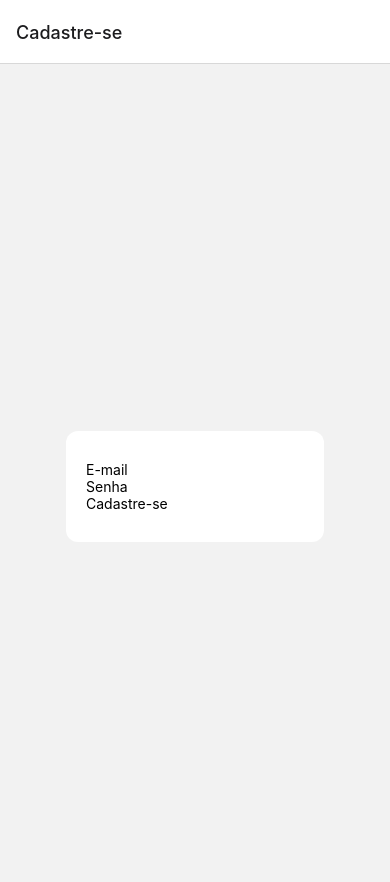
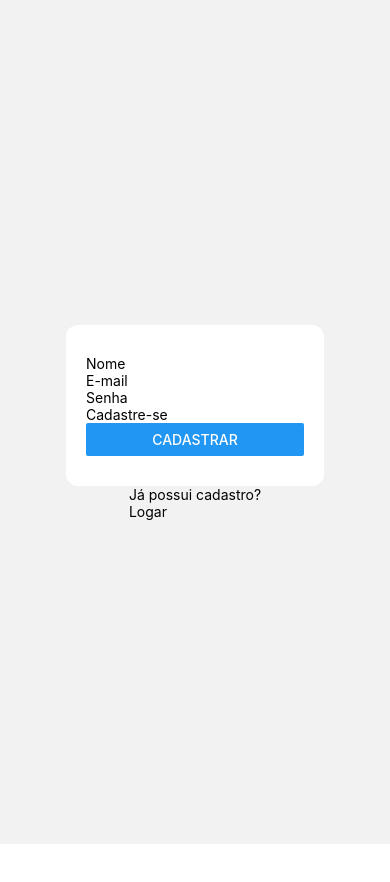
Before and after one commit to iancoel/rn-login, a React Native app: screen / in a window 390 px wide. Shown: the top 882 px of the page. After the commit the page ends 844 px from the top, so only its background shows below. Built offline with nearby package versions, Linux system fonts and the light colour scheme.

Commit message:
signup logic

```diff
--- /dev/null
+++ b/src/screens/dashboard/index.js
@@ -0,0 +1,10 @@
+import React from 'react';
+import {View, Text} from 'react-native';
+
+export default function Dash() {
+  return (
+    <View>
+      <Text>Dashboard</Text>
+    </View>
+  );
+}
--- a/src/screens/signin/index.js
+++ b/src/screens/signin/index.js
@@ -1,12 +1,91 @@
-import React from 'react';
-import {SafeAreaView, View, Text} from 'react-native';
+import React, {useState} from 'react';
+import {
+  StyleSheet,
+  Dimensions,
+  SafeAreaView,
+  View,
+  Text,
+  TextInput,
+  Button,
+  TouchableOpacity,
+  Alert,
+} from 'react-native';
+import {useNavigation} from '@react-navigation/native';
+
+import api from '../../services';
 
 export default function SignIn() {
+  const [user, setUser] = useState({});
+  const navigation = useNavigation();
+
+  const handleLogin = () => {
+    api
+      .post('session', user)
+      .then(r => {
+        Alert.success(r.data.token);
+        setTimeout(() => {
+          navigation.navigate('Dash');
+        }, 5000);
+      })
+      .catch(err => Alert.error(err))
+      .finally(() =>
+        setUser({
+          email: '',
+          password: '',
+        }),
+      );
+  };
+
+  const handleRegister = () => {
+    navigation.navigate('Cadastre-se');
+  };
+
   return (
     <SafeAreaView>
-      <View>
-        <Text>Logar</Text>
+      <View style={styles.default}>
+        <View style={styles.card}>
+          <Text style={styles.title}>Logar</Text>
+          <View>
+            <TextInput
+              placeholder="E-mail"
+              value={user.email}
+              onChangeText={e => setUser({...user, email: e})}
+            />
+            <TextInput
+              placeholder="senha"
+              secureTextEntry={true}
+              value={user.password}
+              onChangeText={e => setUser({...user, password: e})}
+            />
+            <Button title="Logar" onPress={handleLogin} />
+          </View>
+        </View>
+        <View>
+          <Text>Ainda não tem conta?</Text>
+          <TouchableOpacity onPress={handleRegister}>
+            <Text>Cadastrar</Text>
+          </TouchableOpacity>
+        </View>
       </View>
     </SafeAreaView>
   );
 }
+
+const styles = StyleSheet.create({
+  default: {
+    justifyContent: 'center',
+    alignItems: 'center',
+    height: Dimensions.get('window').height,
+  },
+  card: {
+    backgroundColor: '#fff',
+    paddingHorizontal: 30,
+    paddingVertical: 30,
+    borderRadius: 12,
+    minWidth: '80%',
+  },
+  title: {
+    fontSize: 22,
+    fontWeight: 'bold',
+  },
+});
--- a/src/screens/signup/index.js
+++ b/src/screens/signup/index.js
@@ -1,4 +1,4 @@
-import React from 'react';
+import React, {useCallback, useState} from 'react';
 import {
   SafeAreaView,
   View,
@@ -7,17 +7,65 @@ import {
   StyleSheet,
   Dimensions,
   TouchableOpacity,
+  Button,
+  Alert,
 } from 'react-native';
 
+import {useNavigation} from '@react-navigation/native';
+
+import api from '../../services';
+
 export default function SignUp() {
+  const navigation = useNavigation();
+  const [data, setData] = useState({});
+
+  const handleLogin = () => {
+    navigation.navigate('Logar');
+  };
+
+  const handleRegister = useCallback(() => {
+    api
+      .post('users', data)
+      .then(() => {
+        r => navigation.navigate('Logar');
+      })
+      .catch(() => Alert('Houve algum erro'))
+      .finally(() => {
+        setData({
+          name: '',
+          email: '',
+          password: '',
+        });
+      });
+  }, [data, navigation]);
+
   return (
     <SafeAreaView>
       <View style={styles.default}>
         <View style={styles.card}>
-          <TextInput placeholder="E-mail" />
-          <TextInput placeholder="Senha" secureTextEntry={true} />
-          <TouchableOpacity>
-            <Text>Cadastre-se</Text>
+          <TextInput
+            placeholder="Nome"
+            value={data.name}
+            onChangeText={e => setData({...data, name: e})}
+          />
+          <TextInput
+            placeholder="E-mail"
+            value={data.email}
+            onChangeText={e => setData({...data, email: e})}
+          />
+          <TextInput
+            placeholder="Senha"
+            secureTextEntry={true}
+            value={data.password}
+            onChangeText={e => setData({...data, password: e})}
+          />
+          <Text>Cadastre-se</Text>
+          <Button title="Cadastrar" onPress={handleRegister} />
+        </View>
+        <View>
+          <Text>Já possui cadastro?</Text>
+          <TouchableOpacity onPress={handleLogin}>
+            <Text>Logar</Text>
           </TouchableOpacity>
         </View>
       </View>
--- a/src/stacks.js
+++ b/src/stacks.js
@@ -5,15 +5,17 @@ import {createStackNavigator} from '@react-navigation/stack';
 
 import SignIn from './screens/signin';
 import SignUp from './screens/signup';
+import Dash from './screens/dashboard';
 
 const {Navigator, Screen} = createStackNavigator();
 
 export default function Stack() {
   return (
     <NavigationContainer>
-      <Navigator>
+      <Navigator screenOptions={{headerShown: false}}>
         <Screen name="Cadastre-se" component={SignUp} />
-        <Screen name="Entrar" component={SignIn} />
+        <Screen name="Logar" component={SignIn} />
+        <Screen name="Dash" component={Dash} />
       </Navigator>
     </NavigationContainer>
   );
```
Also changed, not shown: src/assets/Grupo-5.png (added).
